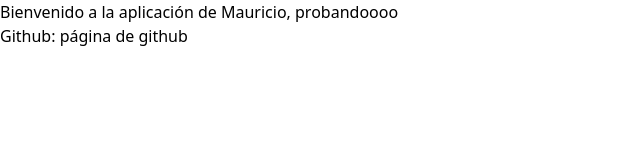
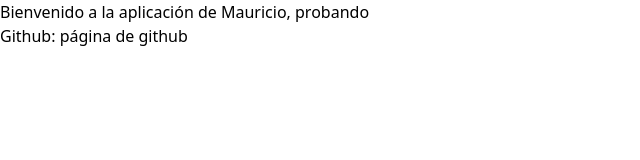
Before and after one commit to MauricioCastro16/IntegracionContinua, a SvelteKit app: page / in a window 1280 px wide. Shown: the top 160 px of the page, without its empty margins (0-640 px from the left). Built offline with nearby package versions, Linux system fonts and the light colour scheme.

Commit message:
Prueba2
Desc

SCRUM-3

```diff
--- a/src/routes/+page.svelte
+++ b/src/routes/+page.svelte
@@ -1,2 +1,2 @@
-<h1>Bienvenido a la aplicación de Mauricio, probandoooo</h1>
+<h1>Bienvenido a la aplicación de Mauricio, probando</h1>
 <p>Github: <a href="https://github.com/MauricioCastro16/IntegracionContinua">página de github</a></p>
```
